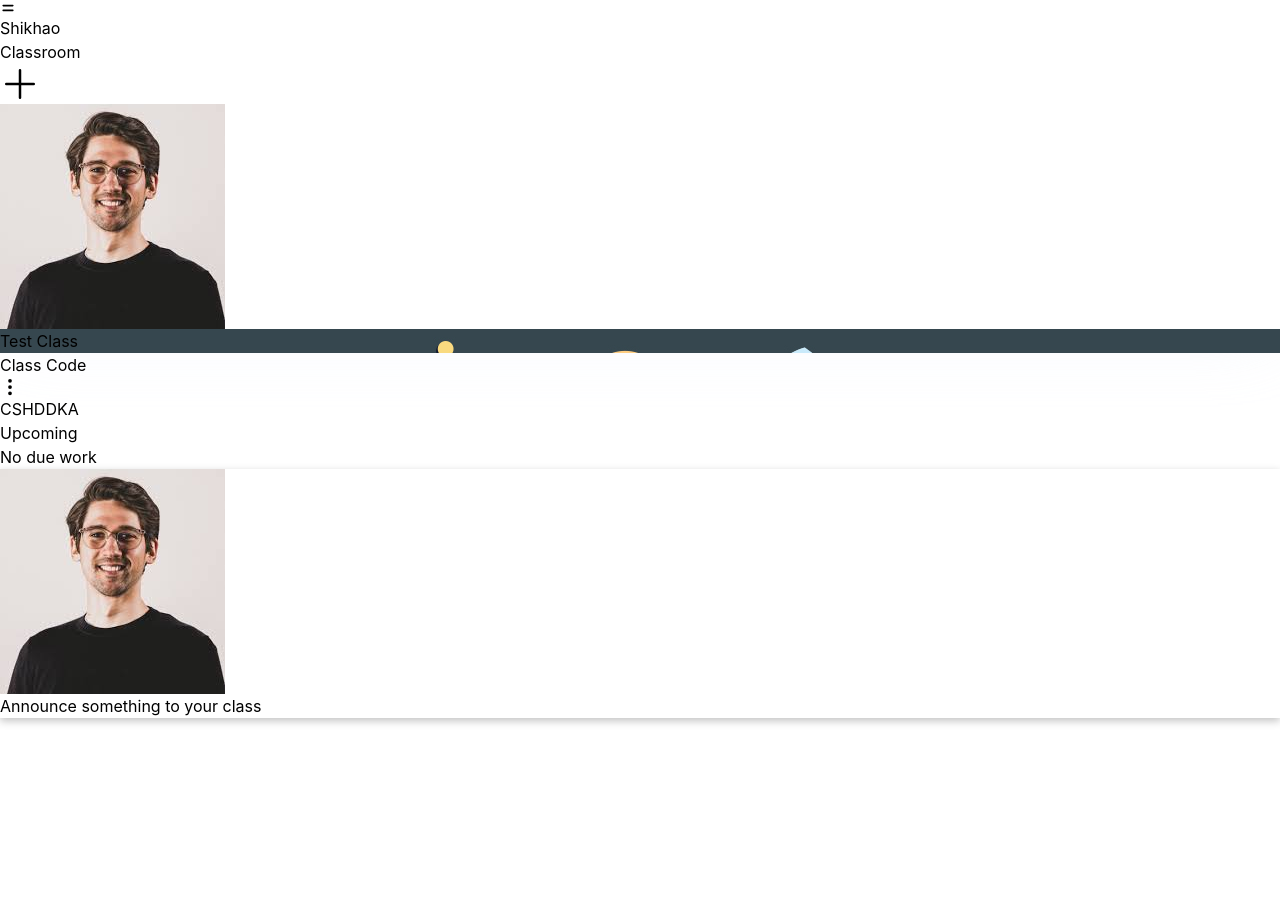
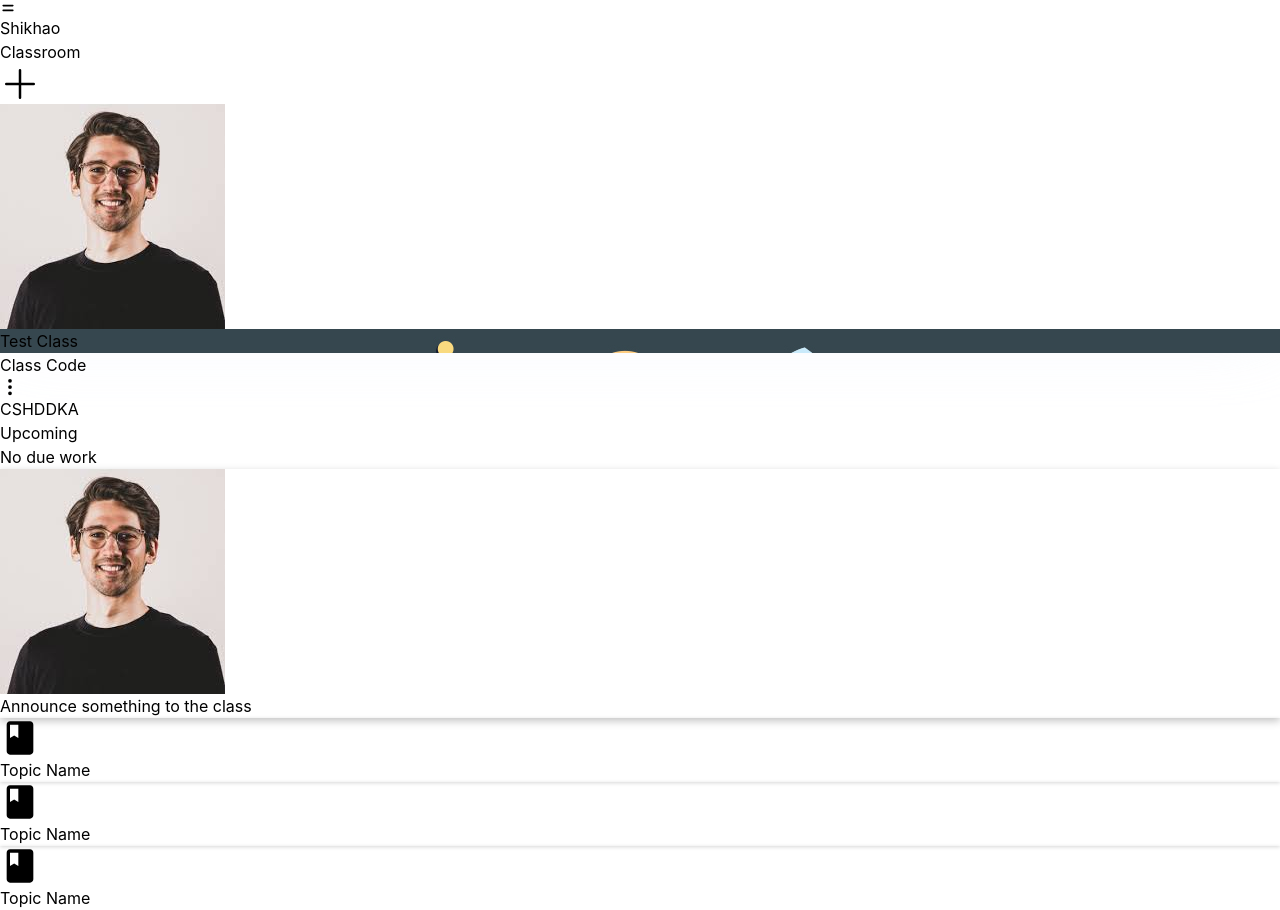
Before and after one commit to iinaamasum/google-classroom-clone, a React (Create React App) app: page /class-details in a window 1280 px wide. Before the commit the page ends 800 px from the top, so only its background shows below. Built offline with nearby package versions, Linux system fonts and the light colour scheme; no server answers; what @material-tailwind/react would draw is missing.

Commit message:
create class form updated with added class list structure

```diff
--- /dev/null
+++ b/src/Pages/ClassDashboard/AddedClassWork.jsx
@@ -0,0 +1,24 @@
+import { Card, Typography } from '@material-tailwind/react';
+import React from 'react';
+import { MdBook } from 'react-icons/md';
+
+const AddedClassWork = () => {
+  return (
+    <section>
+      <Card
+        style={{
+          boxShadow: 'rgba(0, 0, 0, 0.16) 0px 1px 4px',
+        }}
+        className="w-full flex flex-row items-center gap-4 p-4 cursor-pointer rounded-md"
+      >
+        <MdBook
+          size={40}
+          className="p-[10px] hover:bg-[#dddeee] rounded-full cursor-pointer"
+        />
+        <Typography variant="paragraph">Topic Name</Typography>
+      </Card>
+    </section>
+  );
+};
+
+export default AddedClassWork;
--- a/src/Pages/ClassDashboard/ClassDetails.jsx
+++ b/src/Pages/ClassDashboard/ClassDetails.jsx
@@ -3,6 +3,7 @@ import React, { useState } from 'react';
 import { BsThreeDotsVertical } from 'react-icons/bs';
 import userImg from '../../assets/user.jpeg';
 import banner from '.././../assets/Honors.jpg';
+import AddedClassWork from './AddedClassWork';
 import CreateClassWork from './CreateClassWork';
 
 const ClassDetails = () => {
@@ -21,7 +22,7 @@ const ClassDetails = () => {
       <div className="flex items-start justify-between gap-8 mt-5">
         {/* left side  */}
         <div className="w-[250px]">
-          <div className="border-[1px] border-gray-500 rounded-md p-4">
+          <div className="border-[1px] border-opacity-50 border-gray-500 rounded-md p-4">
             <Typography
               variant="paragraph"
               className="inline-flex justify-between items-center w-full text-sm"
@@ -33,7 +34,7 @@ const ClassDetails = () => {
               CSHDDKA
             </Typography>
           </div>
-          <div className="border-[1px] border-gray-500 rounded-md p-4 mt-5">
+          <div className="border-[1px] border-opacity-50 border-gray-500 rounded-md p-4 mt-5">
             <Typography
               variant="paragraph"
               className="inline-flex justify-between items-center w-full text-sm"
@@ -50,6 +51,7 @@ const ClassDetails = () => {
         </div>
         {/* right side  */}
         <div className="w-full">
+          <>
             {createWork ? (
               <CreateClassWork
                 createWork={createWork}
@@ -67,11 +69,17 @@ const ClassDetails = () => {
                 >
                   <Avatar src={userImg} alt="avatar" variant="circular" />
                   <Typography variant="paragraph">
-                  Announce something to your class
+                    Announce something to the class
                   </Typography>
                 </Card>
               </>
             )}
+          </>
+          <div className="my-5 grid grid-cols-1 gap-5">
+            {[1, 2, 3].map((classPost) => (
+              <AddedClassWork />
+            ))}
+          </div>
         </div>
       </div>
     </section>
--- a/src/Pages/ClassDashboard/CreateClassWork.jsx
+++ b/src/Pages/ClassDashboard/CreateClassWork.jsx
@@ -1,4 +1,10 @@
-import { Button, Card, Textarea, Typography } from '@material-tailwind/react';
+import {
+  Button,
+  Card,
+  Input,
+  Textarea,
+  Typography,
+} from '@material-tailwind/react';
 import React from 'react';
 import { FiLink2, FiUpload } from 'react-icons/fi';
 
@@ -13,20 +19,27 @@ const CreateClassWork = ({ createWork, setCreateWork }) => {
       >
         <div className="">
           <Typography variant="h5" className="mt-2 mb-3">
-            Announcement Details
+            Announcement or class work creation form
           </Typography>
           <div className="">
-            <Textarea
-              name=""
-              color="gray"
-              variant="standard"
-              style={{
-                borderRadius: '0px',
-                borderBottom: '3px solid rgb(57 73 171)',
-              }}
-              className="bg-gray-50 w-full focus:border-0 focus:outline-none"
-              label="Write down the announcement"
-            />
+            <div className="">
+              <label htmlFor="">Title</label>
+              <Input
+                variant="standard"
+                className="bg-gray-50 w-full focus:border-0 focus:outline-none focus:ring-0 px-4"
+                placeholder="Announcement title"
+              />
+            </div>
+            <div className="my-3">
+              <label htmlFor="">Details</label>
+              <Textarea
+                name=""
+                color="blue"
+                variant="standard"
+                className="bg-gray-50 w-full focus:border-0 focus:outline-none"
+                placeholder="Write down the announcement body"
+              />
+            </div>
           </div>
         </div>
         <div className="my-2 flex items-center justify-between">
```
Lines whose indentation alone changed are shown as unchanged.
